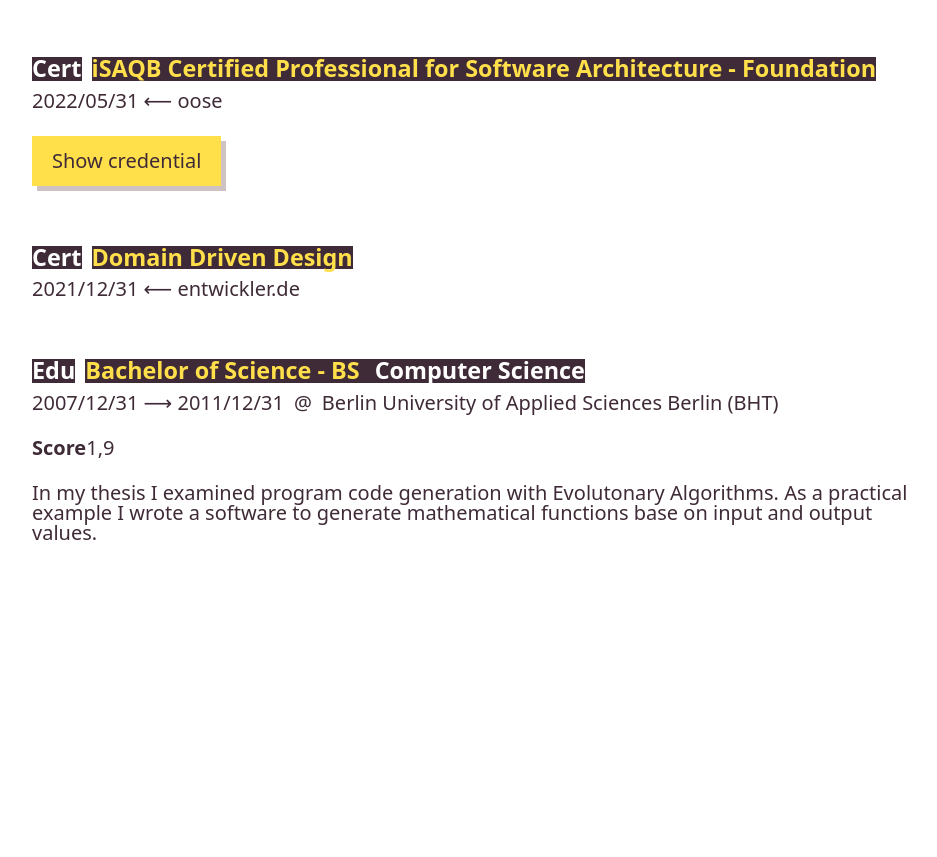
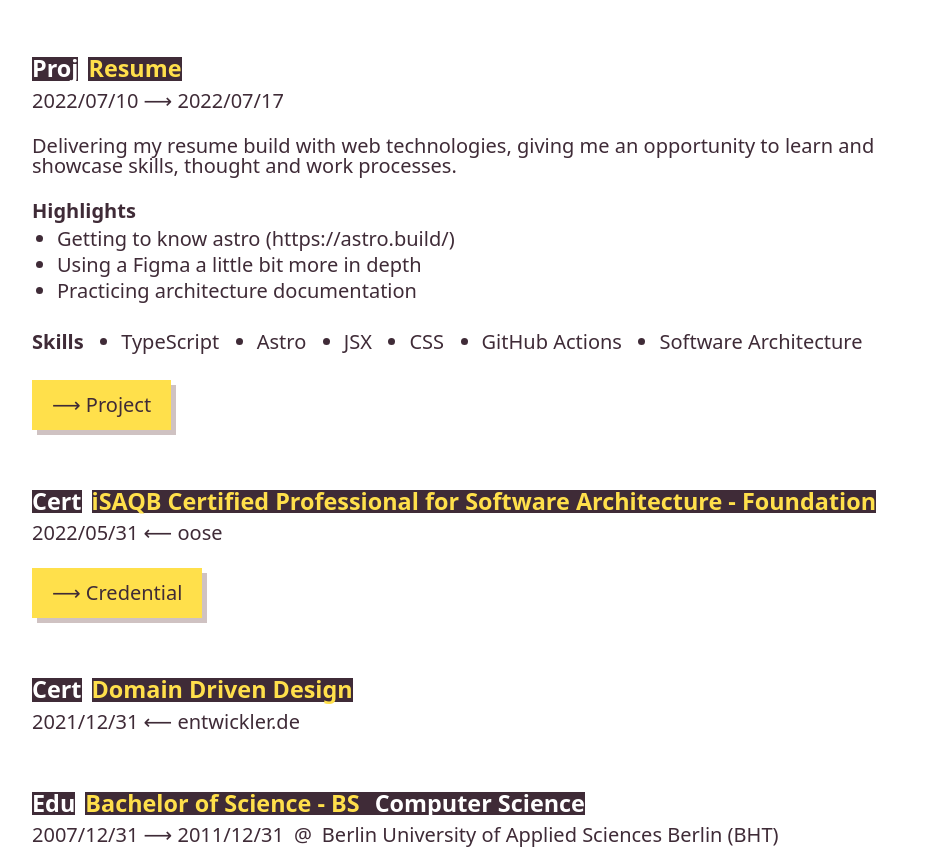
Before and after one commit to Tobias-Belch/resume, an Astro site: page / in a window 1280 px wide. Shown: the part 3406-4263 px from the top of the page, without its empty margins (158-1095 px from the left). Before the commit the page ends 4009 px from the top, so only its background shows below. Built offline with nearby package versions, Linux system fonts and the light colour scheme; Astro itself is replaced by a stand-in of ours.

Commit message:
adds projects

```diff
--- a/resume.json
+++ b/resume.json
@@ -322,7 +322,28 @@
   ],
   "interests": [],
   "references": [],
-  "projects": [],
+  "projects": [
+    {
+      "name": "Resume",
+      "description": "Delivering my resume build with web technologies, giving me an opportunity to learn and showcase skills, thought and work processes.",
+      "url": "https://github.com/Tobias-Belch/resume",
+      "startDate": "2022-07-10",
+      "endDate": "2022-07-17",
+      "highlights": [
+        "Getting to know astro (https://astro.build/)",
+        "Using a Figma a little bit more in depth",
+        "Practicing architecture documentation"
+      ],
+      "skills": [
+        "TypeScript",
+        "Astro",
+        "JSX",
+        "CSS",
+        "GitHub Actions",
+        "Software Architecture"
+      ]
+    }
+  ],
   "meta": {
     "theme": "kendall",
     "version": "v1.0.0",
--- a/src/components/resume/Certificate.astro
+++ b/src/components/resume/Certificate.astro
@@ -28,7 +28,7 @@ const date = formatDate(startDate);
     </h4>
   </div>
 
-  {url && <Button href={url}>Show credential</Button>}
+  {url && <Button href={url}>⟶ Credential</Button>}
 </Section>
 
 <style>
--- /dev/null
+++ b/src/components/resume/Project.astro
@@ -0,0 +1,89 @@
+---
+import Button from "@components/shared/Button.astro";
+import Highlighted from "@components/shared/Highlighted.astro";
+import InlineList from "@components/shared/InlineList.astro";
+import List from "@components/shared/List.astro";
+import Section from "@components/shared/Section.astro";
+import { Project } from "@schemas/Resume";
+
+export type Props = Project;
+
+const { description, endDate, highlights, name, skills, startDate, url } =
+  Astro.props as Props;
+
+const formatDate = (dateString?: string) => dateString?.replaceAll("-", "/");
+
+const duration = `${formatDate(startDate)} ⟶ ${
+  formatDate(endDate) ?? "Present"
+}`;
+---
+
+<Section>
+  <div class="header">
+    <div class="title">
+      <Highlighted variant="dark">
+        <h3>Proj</h3>
+      </Highlighted>
+      <Highlighted variant="dark">
+        <h3 class="highlighted">{name}</h3>
+      </Highlighted>
+    </div>
+    <h4 class="subtitle">
+      {duration}
+    </h4>
+  </div>
+
+  <pre>{description}</pre>
+
+  {(highlights?.length ?? 0) > 0 && (
+    <List>
+      <div slot="title" class="bold">
+        Highlights
+      </div>
+      {highlights?.map((highlight) => (
+        <li>{highlight}</li>
+      ))}
+    </List>
+  )}
+
+  {(skills?.length ?? 0) > 0 && (
+    <InlineList>
+      <div slot="title" class="bold">
+        Skills
+      </div>
+      {skills?.map((skill, i) => (
+        <li style="font-weight: 200;">{skill}</li>
+      ))}
+    </InlineList>
+  )}
+
+  {url && <Button href={url}>⟶ Project</Button>}
+</Section>
+
+<style>
+  .header {
+    display: flex;
+    flex-direction: column;
+    justify-content: start;
+    gap: var(--spacing-m);
+  }
+
+  .title {
+    display: flex;
+    align-items: flex-start;
+    gap: var(--spacing-m);
+  }
+
+  .highlighted {
+    color: var(--color-highlight);
+  }
+
+  .subtitle {
+    font-weight: 200;
+  }
+
+  pre {
+    line-height: 1.3;
+    white-space: pre-wrap;
+  }
+</style>
--- a/src/components/resume/Resume.astro
+++ b/src/components/resume/Resume.astro
@@ -3,6 +3,7 @@ import Certificate from "@components/resume/Certificate.astro";
 import Education from "@components/resume/Education.astro";
 import Header from "@components/resume/Header.astro";
 import Languages from "@components/resume/Languages.astro";
+import Project from "@components/resume/Project.astro";
 import Skills from "@components/resume/Skills.astro";
 import Summary from "@components/resume/Summary.astro";
 import Work from "@components/resume/Work.astro";
@@ -14,6 +15,7 @@ const {
   certificates,
   education,
   languages,
+  projects,
   skills,
   work,
 } = Astro.props as Props;
@@ -32,6 +34,8 @@ const summaries = Array.isArray(summary) ? summary : [summary];
     {skills && <Skills skills={skills} sortedBy="level" />}
 
     {work?.map((work) => <Work {...work} />)}
+
+    {projects?.map((project) => <Project {...project} />)}
 
     {certificates?.map((certificate) => <Certificate {...certificate} />)}
 
--- a/src/components/shared/Button.astro
+++ b/src/components/shared/Button.astro
@@ -36,6 +36,7 @@ export type Props = {
 
   @media print {
     .button {
+      display: inline-block;
       border: none 0;
       box-shadow: none;
       background-color: transparent;
--- a/src/schemas/Resume.ts
+++ b/src/schemas/Resume.ts
@@ -1,4 +1,4 @@
-import { z } from "zod";
+import { string, z } from "zod";
 
 const profileSchema = z.object({
   network: z.string(),
@@ -14,7 +14,7 @@ const summaryObjectSchema = z.object({
 
 type SummaryObject = z.infer<typeof summaryObjectSchema>;
 
-const summarySchema = z.union([z.string(), summaryObjectSchema]);
+const summarySchema = z.string().or(summaryObjectSchema);
 
 export type Summary = z.infer<typeof summarySchema>;
 
@@ -27,7 +27,7 @@ export function isSummaryObject(summary: Summary): summary is SummaryObject {
 const basicsSchema = z.object({
   name: z.string(),
   label: z.string(),
-  summary: z.union([summarySchema, z.array(summarySchema)]),
+  summary: summarySchema.or(z.array(summarySchema)),
   image: z.optional(z.string()),
   url: z.optional(z.string().url()),
   profiles: z.optional(z.array(profileSchema)),
@@ -65,6 +65,18 @@ const languageSchema = z.object({
 
 export type Language = z.infer<typeof languageSchema>;
 
+const projectSchema = z.object({
+  name: z.string(),
+  description: z.optional(z.string()),
+  highlights: z.optional(z.array(z.string())),
+  startDate: dateStringSchema,
+  endDate: z.optional(dateStringSchema),
+  skills: z.optional(z.array(z.string())),
+  url: z.optional(z.string().url()),
+});
+
+export type Project = z.infer<typeof projectSchema>;
+
 const skillSchema = z.object({
   name: z.string(),
   level: z.enum(["beginner", "intermediate", "advanced", "expert"]),
@@ -92,6 +104,7 @@ export const resumeSchema = z.object({
   certificates: z.optional(z.array(certificateSchema)),
   education: z.optional(z.array(educationSchema)),
   languages: z.optional(z.array(languageSchema)),
+  projects: z.optional(z.array(projectSchema)),
   skills: z.optional(z.array(skillSchema)),
   work: z.optional(z.array(workSchema)),
 });
```
